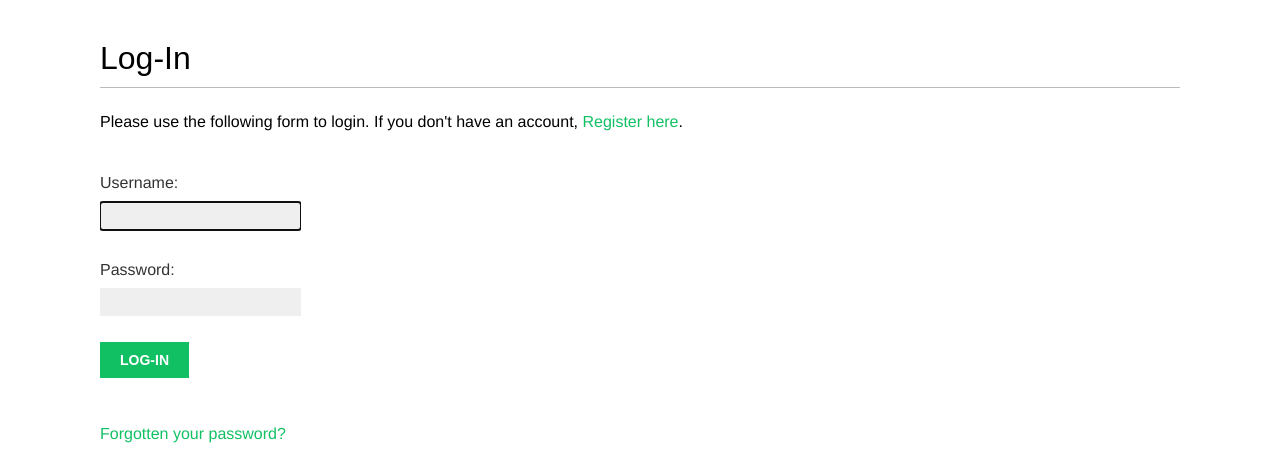
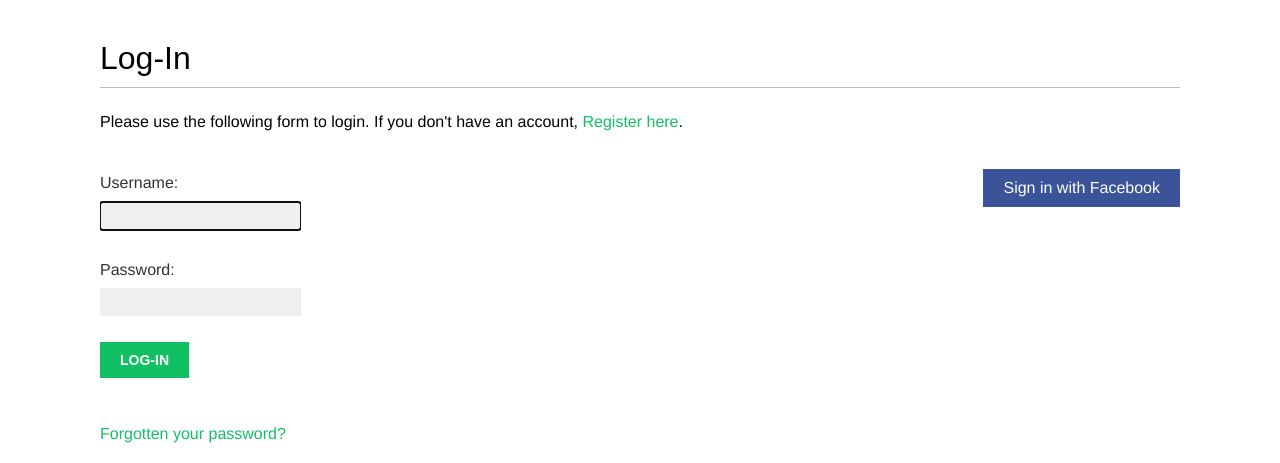
Before and after one commit to MoazSamy/Django-By-Example, a Django app: page /account/login/ in a window 1280 px wide. Shown: the part 47-510 px from the top of the page. Run offline with Django 4.2, Linux system fonts and the light colour scheme; some web fonts are replaced.

Commit message:
Added way to Login with Facebook

```diff
--- a/Social site project/account/templates/registration/login.html
+++ b/Social site project/account/templates/registration/login.html
@@ -28,4 +28,13 @@
             </a>
         </p>
     </div>
+    <div class="social">
+        <ul>
+            <li class="facebook">
+                <a href="{% url 'social:begin' 'facebook' %}">
+                    Sign in with Facebook
+                </a>
+            </li>
+        </ul>
+    </div>
 {% endblock %}
```
